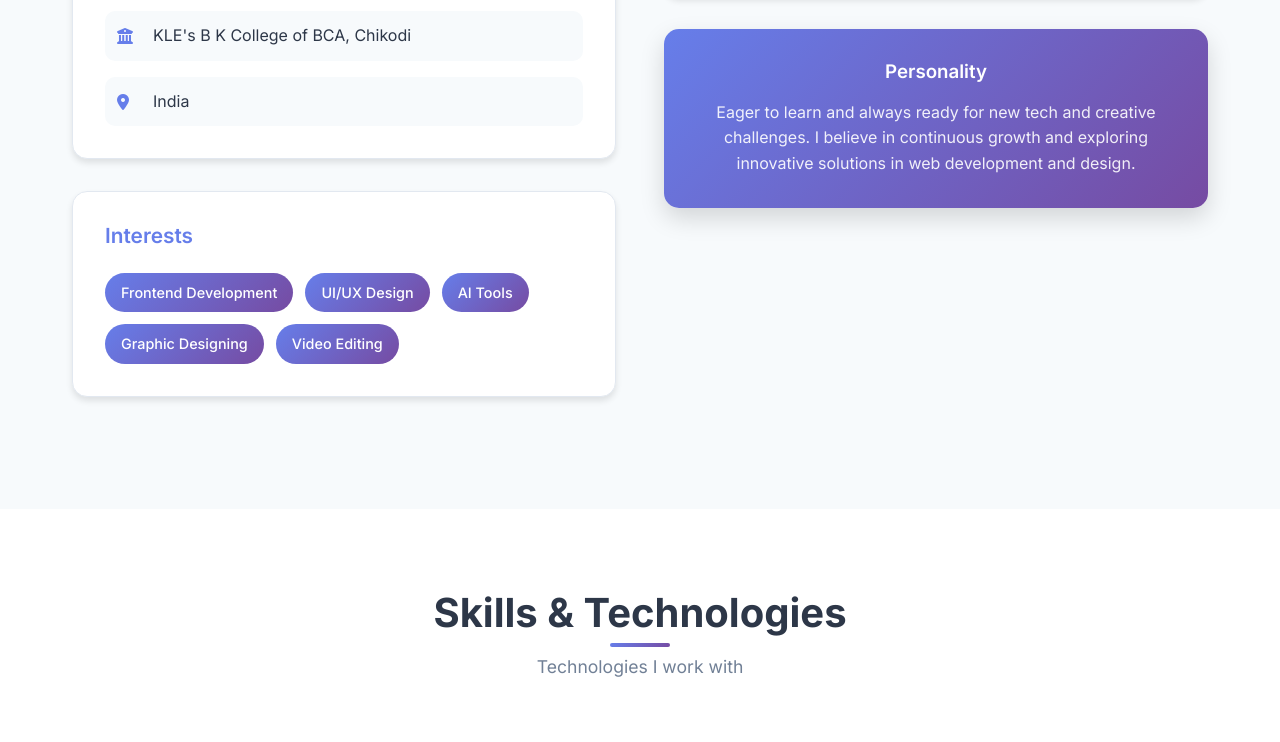
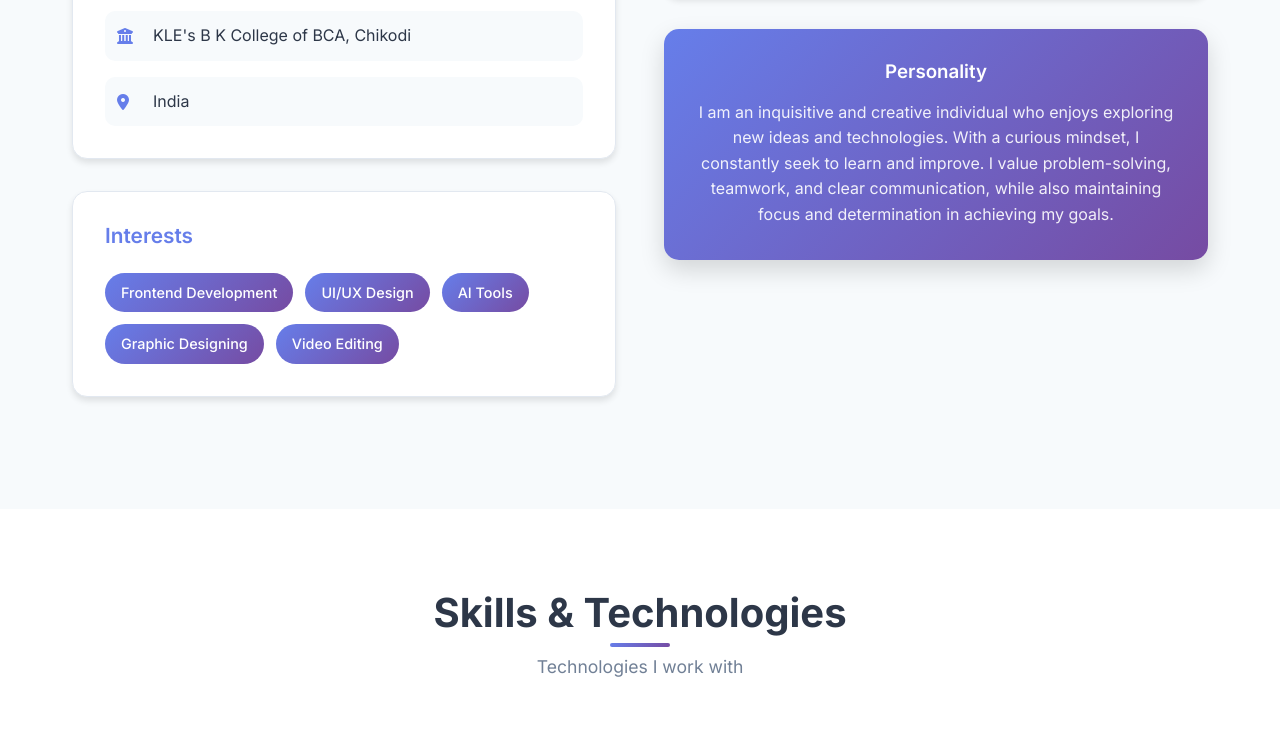
Before and after one commit to coding09abhi/AbhishekGaikwad--Portfolio-, a plain HTML site: page index.html in a window 1280 px wide. Shown: the part 1238-1980 px from the top of the page. Drawn offline with Linux system fonts and the light colour scheme.

Commit message:
Update index.html

```diff
--- a/index.html
+++ b/index.html
@@ -151,7 +151,8 @@
 
                     <div class="personality-card">
                         <h3>Personality</h3>
-                        <p>Eager to learn and always ready for new tech and creative challenges. I believe in continuous growth and exploring innovative solutions in web development and design.</p>
+                        <p>I am an inquisitive and creative individual who enjoys exploring new ideas and technologies. With a curious mindset, I constantly seek to learn and improve.
+                            I value problem-solving, teamwork, and clear communication, while also maintaining focus and determination in achieving my goals.</p>
                     </div>
                 </div>
             </div>
```
